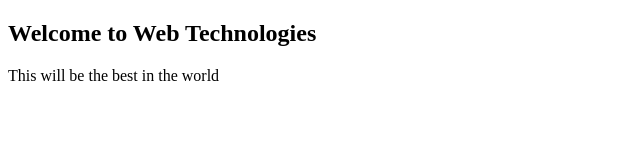
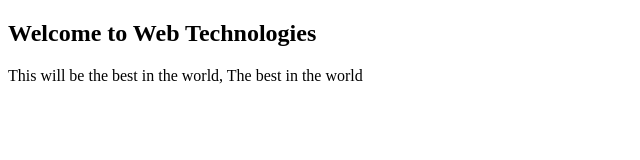
Before and after one commit to larnTechGeeks/intro-vs, a plain HTML site: page index.html in a window 1280 px wide. Shown: the whole page, without its empty margins (0-640 px from the left). Drawn offline with Linux system fonts and the light colour scheme.

Commit message:
Added Conflicting msg

```diff
--- a/index.html
+++ b/index.html
@@ -7,6 +7,6 @@
 </head>
 <body>
     <h2>Welcome to Web Technologies</h2>
-    <p> This will be the best in the world </p>
+    <p> This will be the best in the world, The best in the world </p>
 </body>
 </html>
```
